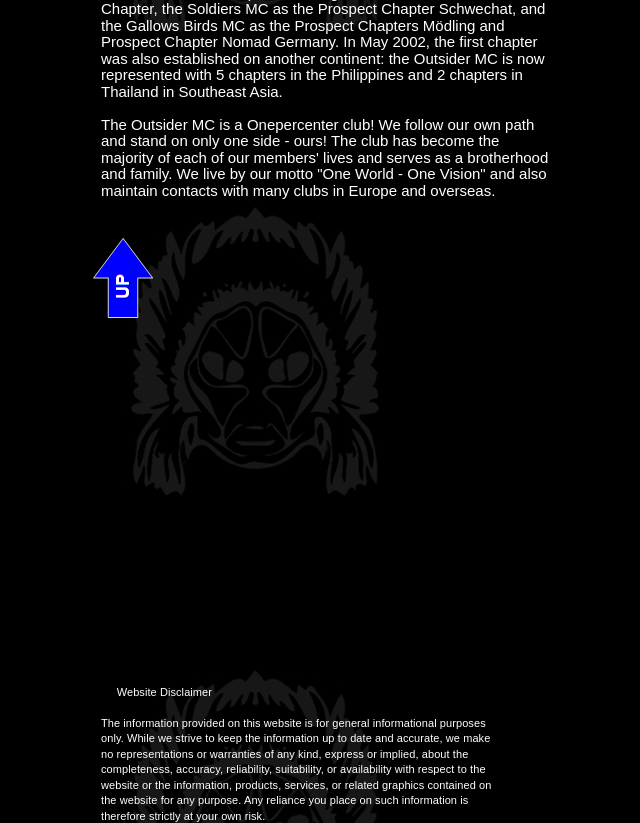
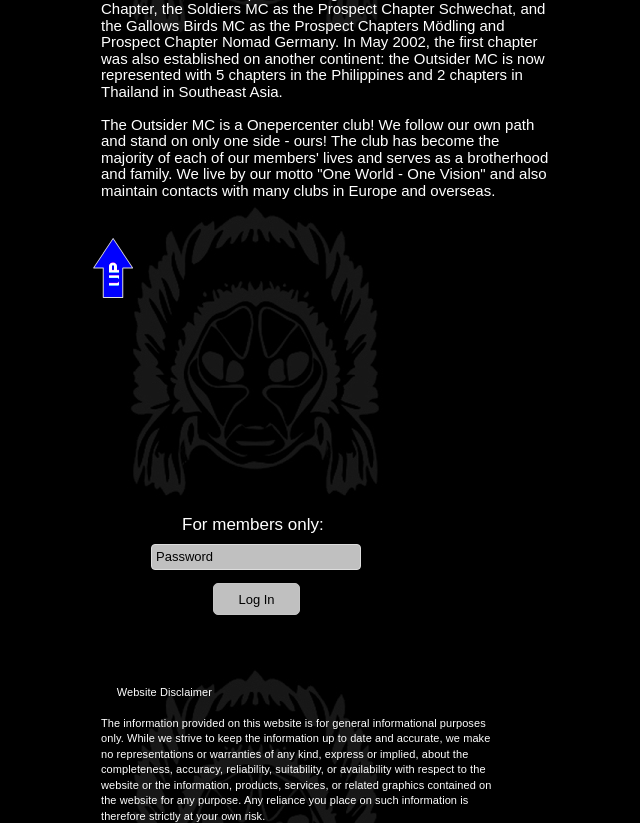
Before and after one commit to Outsider-MC-Angeles/Outsider-MC-Angeles.github.io, a PHP site: page / in a window 1280 px wide. Shown: the part 1245-2068 px from the top of the page, without its empty margins (384-1024 px from the left). Run offline with PHP 8.4, Linux system fonts and the light colour scheme.

Commit message:
240305_0924

```diff
--- a/111-shop.css
+++ b/111-shop.css
@@ -89,7 +89,7 @@ body
    text-align: center;
    vertical-align: middle;
    width: 234px;
-   height: 170px;
+   height: 160px;
    color: #000000;
    font-family: Arial;
    font-size: 13px;
@@ -102,7 +102,7 @@ body
    border: 1px #C0C0C0 solid;
    text-align: left;
    vertical-align: middle;
-   height: 170px;
+   height: 160px;
    color: #FFFFFF;
    font-family: Arial;
    font-size: 16px;
--- a/111-shop.html
+++ b/111-shop.html
@@ -26,9 +26,9 @@
 <img src="images/OMC_patch_001.png" id="Image1" alt="" width="144" height="172"></div>
 <div id="wb_Text6" style="position:absolute;left:170px;top:100px;width:284px;height:24px;z-index:1;">
 <p style="font-size:15px;line-height:16.5px;"><span style="font-size:21px;line-height:24.5px;font-weight:bold;">&nbsp;&nbsp;&nbsp;&nbsp; </span><span style="font-size:21px;line-height:24.5px;font-weight:bold;">111-Shop</span></p></div>
-<table style="position:absolute;left:170px;top:160px;width:489px;height:365px;z-index:2;" id="Table2">
+<table style="position:absolute;left:170px;top:159px;width:489px;height:354px;z-index:2;" id="Table2">
 <tr>
-<td class="cell0"><p style="font-size:11px;line-height:12px;"><img alt="" width="231" height="167" src="images/Table2_cell01.png"></p></td>
+<td class="cell0"><p style="font-size:11px;line-height:12px;"><img alt="" width="235" height="156" src="images/Table2_cell01.png"></p></td>
 <td class="cell1"><p style="font-size:15px;line-height:16.5px;"><span style="font-size:11px;line-height:12px;">&nbsp;</span>T-Shirt:</p>
 <p style="font-size:15px;line-height:16.5px;">Available while stocks last!</p>
 <p style="font-size:15px;line-height:16.5px;">Made with DRY-EX material instantly absorbs sweat to dry you off at double the drying speed of cotton, for P800 a shirt.</p>
--- a/events.html
+++ b/events.html
@@ -48,7 +48,7 @@
 <p style="font-size:11px;line-height:12px;">&nbsp;</p></td>
 </tr>
 <tr>
-<td class="cell0"><p style="font-size:15px;line-height:16.5px;"><span style="font-size:11px;line-height:12px;">&nbsp;</span>February 24, 2024</p>
+<td class="cell1"><p style="font-size:15px;line-height:16.5px;"><span style="font-size:11px;line-height:12px;">&nbsp;</span>February 24, 2024</p>
 <p style="font-size:15px;line-height:16.5px;">&nbsp;</p>
 <p style="font-size:15px;line-height:16.5px;"><span style="font-size:17px;line-height:20px;font-weight:bold;">Barbecue at the Clubhouse</span></p>
 <p style="font-size:15px;line-height:16.5px;">&nbsp;</p>
@@ -76,8 +76,8 @@
 </li>
 </ul>
 </div>
-<div id="wb_indexShape1" style="position:absolute;left:170px;top:852px;width:80px;height:60px;z-index:4;">
-<a href="#up1"><img class="hover" src="images/img0002_hover.png" alt="" width="80" height="60" style="border-width:0;width:80px;height:60px;"><span class="default"><img src="images/img0002.png" id="indexShape1" alt="" width="80" height="60" style="width:80px;height:60px;"></span></a></div>
+<div id="wb_indexShape1" style="position:absolute;left:170px;top:852px;width:60px;height:40px;z-index:4;">
+<a href="#up1"><img class="hover" src="images/img0002_hover.png" alt="" width="60" height="40" style="border-width:0;width:60px;height:40px;"><span class="default"><img src="images/img0002.png" id="indexShape1" alt="" width="60" height="40" style="width:60px;height:40px;"></span></a></div>
 <div id="wb_up1" style="position:absolute;left:2px;top:0px;width:30px;height:37px;z-index:5;">
 <div id="up1" style="visibility:hidden;"></div>
 </div>
--- a/gallery.html
+++ b/gallery.html
@@ -69,8 +69,8 @@
 <span style="color:#FFFFFF;font-family:Arial;font-size:17px;">Mar 2, 2024_OMC National Run</span></div>
 <div id="wb_Text7" style="position:absolute;left:170px;top:100px;width:283px;height:24px;z-index:10;">
 <p style="font-size:15px;line-height:16.5px;"><span style="font-size:21px;line-height:24.5px;font-weight:bold;">&nbsp;&nbsp;&nbsp;&nbsp; </span><span style="font-size:21px;line-height:24.5px;font-weight:bold;">Gallery</span></p></div>
-<div id="wb_indexShape1" style="position:absolute;left:170px;top:1771px;width:80px;height:60px;z-index:11;">
-<a href="#up1"><img class="hover" src="images/img0003_hover.png" alt="" width="80" height="60" style="border-width:0;width:80px;height:60px;"><span class="default"><img src="images/img0003.png" id="indexShape1" alt="" width="80" height="60" style="width:80px;height:60px;"></span></a></div>
+<div id="wb_indexShape1" style="position:absolute;left:170px;top:1771px;width:60px;height:40px;z-index:11;">
+<a href="#up1"><img class="hover" src="images/img0003_hover.png" alt="" width="60" height="40" style="border-width:0;width:60px;height:40px;"><span class="default"><img src="images/img0003.png" id="indexShape1" alt="" width="60" height="40" style="width:60px;height:40px;"></span></a></div>
 <div id="wb_up1" style="position:absolute;left:2px;top:0px;width:30px;height:37px;z-index:12;">
 <div id="up1" style="visibility:hidden;"></div>
 </div>
--- a/index.css
+++ b/index.css
@@ -172,3 +172,93 @@ body
    border-width: 0;
    vertical-align: top;
 }
+#linksThemeableButton1
+{
+   font-family: Arial;
+   font-weight: normal;
+   font-size: 13px;
+   font-style: normal;
+   display: inline-block;
+   position: relative;
+   vertical-align: middle;
+   user-select: none;
+   overflow: visible;
+   text-decoration: none;
+   cursor: pointer;
+   margin: 0;
+   padding: 0;
+   text-align: center;
+   vertical-align: top;
+}
+#linksThemeableButton1 .ui-button
+{
+   position: absolute;
+   padding: 0;
+}
+#linksThemeableButton1.ui-corner-all
+{
+   border-bottom-left-radius: 5px;
+   border-top-left-radius: 5px;
+}
+#linksThemeableButton1.ui-corner-all
+{
+   border-bottom-right-radius: 5px;
+   border-top-right-radius: 5px;
+}
+#linksThemeableButton1.ui-button
+{
+   background-color: #C0C0C0;
+   background-image: none;
+   border: 1px solid #C5C5C5;
+   color: #000000;
+}
+#linksThemeableButton1.ui-state-hover, #linksThemeableButton1.ui-button:hover
+{
+   border-color: #CCCCCC;
+   background-color: #EDEDED;
+   background-image: none;
+   color: #2B2B2B;
+}
+#linksThemeableButton1.ui-state-active, #linksThemeableButton1.ui-button:active
+{
+   border-color: #2E6DA4;
+   background-color: #3370B7;
+   background-image: none;
+   color: #FFFFFF;
+}
+#linksEditbox1
+{
+   line-height: 16px;
+   margin: 0;
+   border: 1px solid #DDDDDD;
+   border-radius: 4px;
+   background-color: #C0C0C0;
+   background-image: none;
+   color: #000000;
+   font-family: Arial;
+   font-weight: normal;
+   font-style: normal;
+   font-size: 13px;
+   text-align: left;
+   padding: 4px 4px 4px 4px;
+}
+#linksEditbox1:focus
+{
+   border-color: #66AFE9;
+   box-shadow: inset 0px 1px 1px rgba(0,0,0,0.075), 0px 0px 8px rgba(102,175,233,0.60);
+   outline: 0;
+}
+#wb_linksText2
+{
+   background-color: transparent;
+   background-image: none;
+   border: 0px solid #000000;
+   border-radius: 0px;
+   padding: 0;
+   margin: 0;
+   text-align: left;
+}
+#wb_linksText2 div
+{
+   text-align: left;
+}
--- a/index.html
+++ b/index.html
@@ -106,11 +106,15 @@ Motorradclub
 </li>
 </ul>
 </div>
-<div id="wb_indexShape1" style="position:absolute;left:152px;top:1493px;width:80px;height:60px;z-index:4;">
-<a href="#up1"><img class="hover" src="images/img0001_hover.png" alt="" width="80" height="60" style="border-width:0;width:80px;height:60px;"><span class="default"><img src="images/img0001.png" id="indexShape1" alt="" width="80" height="60" style="width:80px;height:60px;"></span></a></div>
+<div id="wb_indexShape1" style="position:absolute;left:152px;top:1493px;width:60px;height:40px;z-index:4;">
+<a href="#up1"><img class="hover" src="images/img0001_hover.png" alt="" width="60" height="40" style="border-width:0;width:60px;height:40px;"><span class="default"><img src="images/img0001.png" id="indexShape1" alt="" width="60" height="40" style="width:60px;height:40px;"></span></a></div>
 <div id="wb_up1" style="position:absolute;left:2px;top:0px;width:30px;height:37px;z-index:5;">
 <div id="up1" style="visibility:hidden;"></div>
 </div>
+<button type="submit" id="linksThemeableButton1" name="" value="Log In" class="ui-button ui-corner-all" style="position:absolute;left:282px;top:1828px;width:87px;height:32px;z-index:6;">Log In</button>
+<input type="text" id="linksEditbox1" style="position:absolute;left:220px;top:1789px;width:200px;height:16px;z-index:7;" name="linksEditbox1" value="Password" autocomplete="off" spellcheck="false">
+<div id="wb_linksText2" style="position:absolute;left:251px;top:1760px;width:149px;height:16px;z-index:8;">
+<span style="color:#FFFFFF;font-family:Arial;font-size:17px;">For members only:</span></div>
 </div>
 </body>
 </html>
```
Also changed, not shown: events.css (+12 -0 lines), links.css (+0 -90 lines), links.html (+4 -8 lines), images/Table2_cell01.png, images/img0001.png, images/img0001_hover.png, images/img0002.png, images/img0002_hover.png, images/img0003.png, images/img0003_hover.png, images/img0004.png, images/img0004_hover.png.
